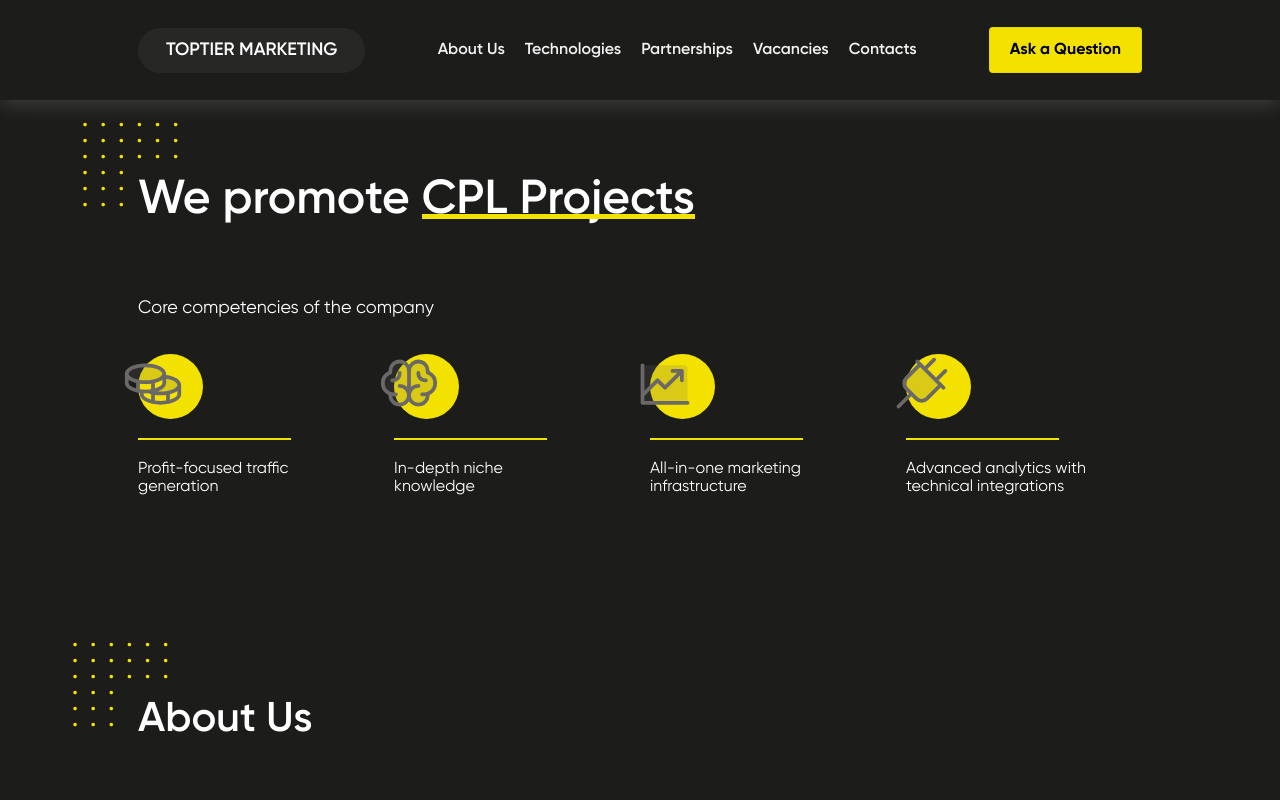
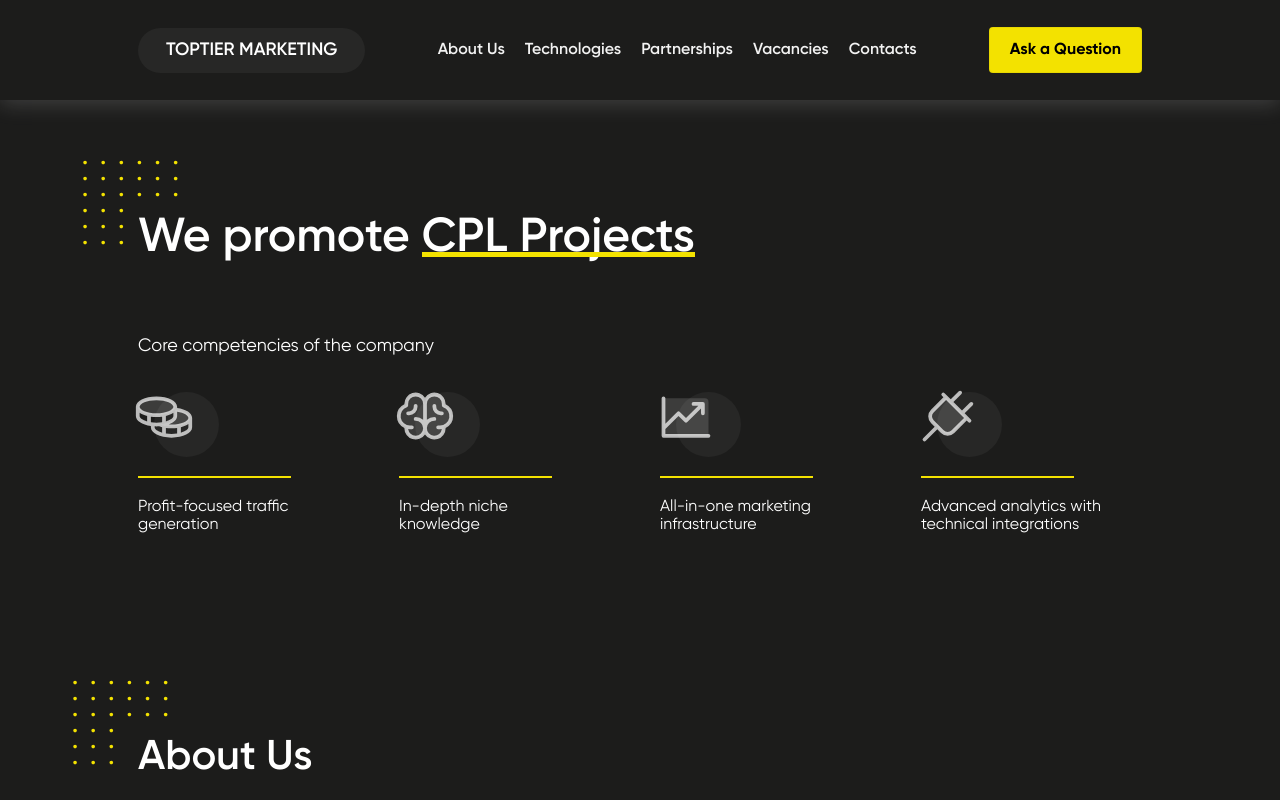
Before and after one commit to Ynln69/toptier-marketing, a React (Create React App) app: page / in a window 1280 px wide. Shown: the top 800 px of the page. Built offline with nearby package versions, Linux system fonts and the light colour scheme.

Commit message:
Update Hero

```diff
--- a/src/components/Hero/Hero.module.css
+++ b/src/components/Hero/Hero.module.css
@@ -1,6 +1,6 @@
 .heroSection {
   position: relative;
-  padding-top: 162px;
+  padding-top: 200px;
   padding-bottom: 100px;
   &::after {
     content: '';
@@ -48,7 +48,7 @@
 .heroList {
   display: grid;
   grid-template-columns: repeat(auto-fit, minmax(150px, 1fr));
-  gap: 20px;
+  gap: 40px;
 }
 
 .heroThumb {
@@ -57,15 +57,16 @@
   height: 65px;
   padding-bottom: 21px;
   margin-bottom: 20px;
+  margin-left: 16px;
   border-radius: 50%;
 
-  background-color: #f3e200;
+  background-color: #272726;
 
   &::after {
     content: '';
     position: absolute;
     bottom: -21px;
-    left: 0;
+    left: -16px;
     width: 153px;
     height: 2px;
     background-color: #f3e200;
@@ -75,10 +76,16 @@
   position: absolute;
   width: 60px;
   height: 60px;
-  top: 0;
-  left: -15px;
-  fill: #6b6868;
+  top: -5px;
+  left: -20px;
+  fill: rgba(255, 255, 255, 0.7);
+  transition: fill 300ms linear;
 }
+
+.heroItem:hover .heroThumbSvg {
+  fill: #f3e200;
+}
+
 .heroItemText {
   padding-top: 21px;
   width: 100%;
```
